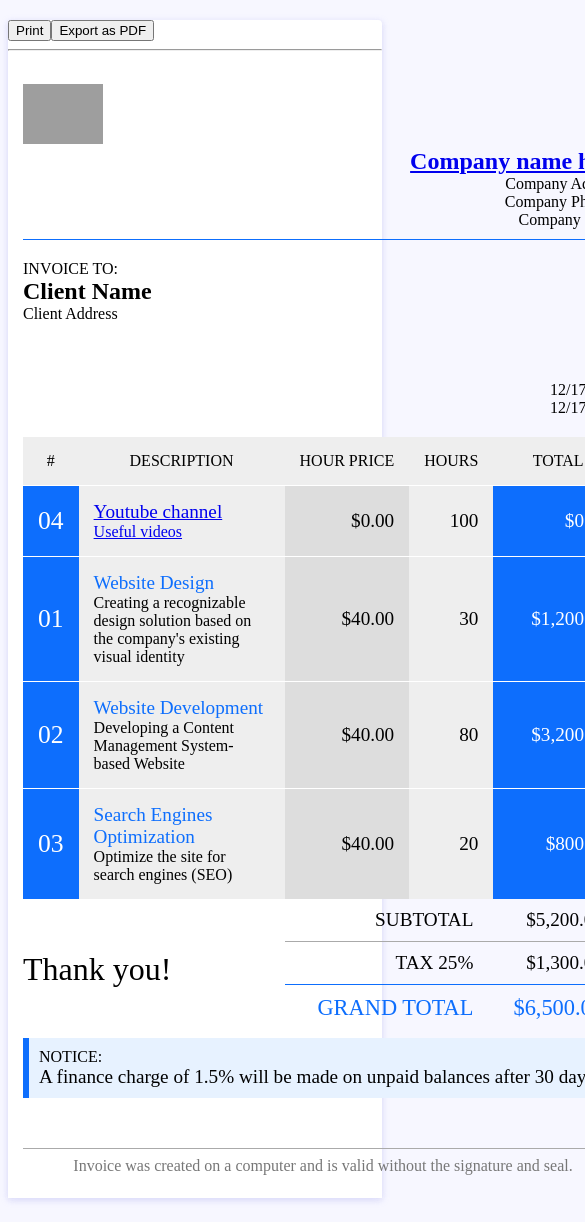
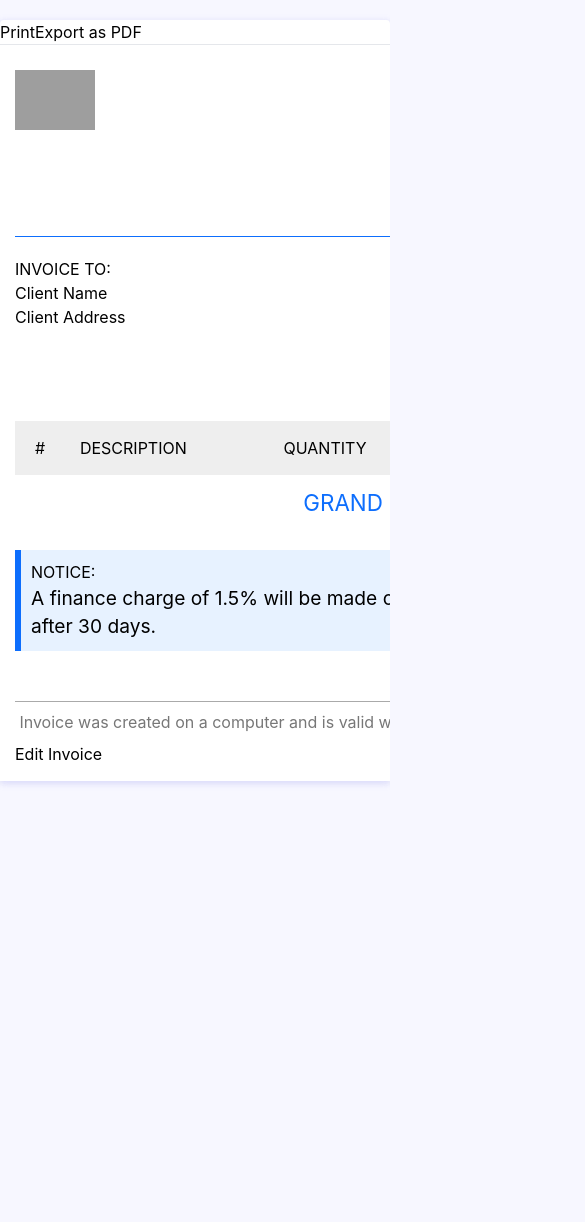
Before and after one commit to edgara426/Invoice-App, a React (Create React App) app: page /#/ in a window 390 px wide. Shown: the top 1222 px of the page, 585 px wide, since content can reach past the window. After the commit the page ends 844 px from the top, so only its background shows below. Built offline with nearby package versions, Linux system fonts and the light colour scheme; grey boxes are pictures that could not be loaded.

Commit message:
gh-pages

```diff
--- a/package.json
+++ b/package.json
@@ -7,11 +7,14 @@
     "@testing-library/react": "^12.1.2",
     "@testing-library/user-event": "^13.5.0",
     "bootstrap": "^5.1.3",
+    "gh-pages": "^3.2.3",
     "react": "^17.0.2",
     "react-bootstrap": "^2.0.3",
     "react-dom": "^17.0.2",
+    "react-icons": "^4.3.1",
     "react-router-dom": "^6.1.1",
     "react-scripts": "5.0.0",
+    "uuidv4": "^6.2.12",
     "web-vitals": "^2.1.2"
   },
   "scripts": {
--- a/public/index.html
+++ b/public/index.html
@@ -15,6 +15,8 @@
       user's mobile device or desktop. See https://developers.google.com/web/fundamentals/web-app-manifest/
     -->
     <link rel="manifest" href="%PUBLIC_URL%/manifest.json" />
+    <link href="https://unpkg.com/tailwindcss@^2/dist/tailwind.min.css" rel="stylesheet">
+
     <!--
       Notice the use of %PUBLIC_URL% in the tags above.
       It will be replaced with the URL of the `public` folder during the build.
--- a/src/App.js
+++ b/src/App.js
@@ -1,6 +1,8 @@
-// import './App.css';
+import './index.css';
 import { useState } from 'react';
 import { Card, Container } from 'react-bootstrap';
+import Table from './components/Table';
+import TableForm from './components/TableForm';
 
 function App() {
 
@@ -37,6 +39,7 @@ function App() {
   const [description, setDescription] = useState('')
   const [price, setPrice] = useState('')
   const [amount, setAmount] = useState('')
+  const [quantity, setQuantity] = useState("")
   const [total, setTotal] = useState(0)
   const [list, setList] = useState([])
 
@@ -45,163 +48,11 @@ function App() {
   }
   return (
     <>
-    {/* <div className="m-5 p-5 md:max-w-xl md:mx-auto lg:max-w-2xl xl:max-w-4xl bg-white rounded shadow">
-    {invoice ? (
-
-        <div >
-          <section>
-        <h2>{companyName}</h2>
-        <p>{companyAddress}</p>
-        <p>{companyEmail}</p>
-        <p>{companyPhone}</p>
-
-          </section>
-
-        <p >{clientName}</p>
-        <p>{clientAddress}</p>
-
-
-        <p>{invoiceDate}</p>
-        <p>{invoiceNumber}</p>
-        <p>{sentDate}</p>
-
-
-        <p>{description}</p>
-        <p>{price}</p>
-        <p>{amount}</p>
-        <p>{total}</p>
-        <p>{list}</p>
-
-        <button
-        onClick={()=> setInvoice(false)}>
-          Edit Info
-        </button>
-
-        <button
-        onClick={handlePrint}>
-          Print
-        </button>
-        </div>
-      ):(
-        <div>
-          <h1>Edit section</h1>
-          <article>
-            <div>
-              <label>CompanyName</label>
-              <input
-                type="text"
-                name="text"
-                placeholder="CompanyName"
-                value={companyName}
-                onChange={(e) => setCompanyName(e.target.value)}
-              />
-            </div>
-
-            <div>
-              <label>CompanyAddress</label>
-              <input
-                type="text"
-                name="text"
-                placeholder="CompanyAddress"
-                value={companyAddress}
-                onChange={(e) => setCompanyAddress(e.target.value)}
-              />
-            </div>
-          </article>
-
-          <article>
-            <div>
-              <label>CompanyEmail</label>
-              <input
-                type="text"
-                name="text"
-                placeholder="CompanyEmail"
-                value={companyEmail}
-                onChange={(e) => setCompanyEmail(e.target.value)}
-              />
-            </div>
-
-            <div>
-              <label>CompanyPhone</label>
-              <input
-                type="text"
-                name="text"
-                placeholder="CompanyPhone"
-                value={companyPhone}
-                onChange={(e) => setCompanyPhone(e.target.value)}
-              />
-            </div>
-          </article>
-
-          <article>
-
-          <div>
-              <label>ClientName</label>
-              <input
-                type="text"
-                name="text"
-                placeholder="clientName"
-                value={clientName}
-                onChange={(e) => setClientName(e.target.value)}
-              />
-            </div>
-
-            <div>
-              <label>ClientAddress</label>
-              <input
-                type="text"
-                name="text"
-                placeholder="clientAddress"
-                value={clientAddress}
-                onChange={(e) => setClientAddress(e.target.value)}
-              />
-            </div>
-          </article>
-
-          <article>
-
-          <div>
-              <label>InvoiceNumber</label>
-              <input
-                type="text"
-                name="text"
-                placeholder="InvoiceNumber"
-                value={invoiceNumber}
-                onChange={(e) => setInvoiceNumber(e.target.value)}
-              />
-            </div>
-
-            <div>
-              <label>InvoiceDate</label>
-              <input
-                type="text"
-                name="text"
-                placeholder="invoiceDate"
-                value={invoiceDate}
-                onChange={(e) => setInvoiceDate(e.target.value)}
-              />
-            </div>
-            <div>
-              <label>SentDate</label>
-              <input
-                type="text"
-                name="text"
-                placeholder="sentDate"
-                value={sentDate}
-                onChange={(e) => setSentDate(e.target.value)}
-              />
-            </div>
-          </article>
-          <button
-        onClick={()=> setInvoice(true)}>
-          Preview Invoice
-        </button>
-        </div>
-      )}
-      </div> */}
        <Container>
         <Card>
           <Card.Body>
+            {invoice ? (
+
               <div id="invoice">
                 <div className="toolbar hidden-print">
                   <div className="text-end">
@@ -254,84 +105,18 @@ function App() {
                           <div className="date">{sentDate}</div>
                         </div>
                       </div>
-                    <table>
-                      <thead>
-                        <tr>
-                          <th>#</th>
-                          <th className="text-left">DESCRIPTION</th>
-                          <th className="text-right">HOUR PRICE</th>
-                          <th className="text-right">HOURS</th>
-                          <th className="text-right">TOTAL</th>
-                        </tr>
-                      </thead>
-                      <tbody>
-                        <tr>
-                          <td className="no">04</td>
-                          <td className="text-left">
-                            <h3>
-                              <a target="_blank" href="javascript;">
-                                Youtube channel
-                              </a>
-                            </h3>
-                            <a target="_blank" href="javascript;">
-                              Useful videos
-                            </a>{' '}
-                          </td>
-                          <td className="unit">$0.00</td>
-                          <td className="qty">100</td>
-                          <td className="total">$0.00</td>
-                        </tr>
-                        <tr>
-                          <td className="no">01</td>
-                          <td className="text-left">
-                            <h3>Website Design</h3>Creating a recognizable
-                            design solution based on the company's existing
-                            visual identity
-                          </td>
-                          <td className="unit">$40.00</td>
-                          <td className="qty">30</td>
-                          <td className="total">$1,200.00</td>
-                        </tr>
-                        <tr>
-                          <td className="no">02</td>
-                          <td className="text-left">
-                            <h3>Website Development</h3>Developing a Content
-                            Management System-based Website
-                          </td>
-                          <td className="unit">$40.00</td>
-                          <td className="qty">80</td>
-                          <td className="total">$3,200.00</td>
-                        </tr>
-                        <tr>
-                          <td className="no">03</td>
-                          <td className="text-left">
-                            <h3>Search Engines Optimization</h3>Optimize the
-                            site for search engines (SEO)
-                          </td>
-                          <td className="unit">$40.00</td>
-                          <td className="qty">20</td>
-                          <td className="total">$800.00</td>
-                        </tr>
-                      </tbody>
-                      <tfoot>
-                        <tr>
-                          <td colspan="2"></td>
-                          <td colspan="2">SUBTOTAL</td>
-                          <td>$5,200.00</td>
-                        </tr>
-                        <tr>
-                          <td colspan="2"></td>
-                          <td colspan="2">TAX 25%</td>
-                          <td>$1,300.00</td>
-                        </tr>
-                        <tr>
-                          <td colspan="2"></td>
-                          <td colspan="2">GRAND TOTAL</td>
-                          <td>$6,500.00</td>
-                        </tr>
-                      </tfoot>
-                    </table>
-                    <div className="thanks">Thank you!</div>
+                      <Table
+                      description={description}
+                      quantity={quantity}
+                      price={price}
+                      amount={amount}
+                      list={list}
+                      setList={setList}
+                      total={total}
+                      setTotal={setTotal}
+                    />
+
+                      {/* <div className="thanks">Thank you!</div> */}
                       <div className="notices">
                         <div>NOTICE:</div>
                         <div className="notice">
@@ -345,9 +130,169 @@ function App() {
                       signature and seal.
                     </footer>
                   </div>
+                  <button
+        onClick={()=> setInvoice(false)}>
+          Edit Invoice
+        </button>
                   <div></div>
                 </div>
               </div>
+            ):(
+              <>
+             <div className="flex flex-col justify-center">
+              <article className="md:grid grid-cols-2 gap-10">
+                <div className="flex flex-col">
+                  <label htmlFor="name">Your full name</label>
+                  <input
+                    type="text"
+                    name="text"
+                    id="name"
+                    placeholder="Enter your name"
+                    autoComplete="off"
+                    value={companyName}
+                    onChange={(e) => setCompanyName(e.target.value)}
+                  />
+                </div>
+
+                <div className="flex flex-col">
+                  <label htmlFor="address">Enter your address</label>
+                  <input
+                    type="text"
+                    name="address"
+                    id="address"
+                    placeholder="Enter your address"
+                    autoComplete="off"
+                    value={companyAddress}
+                    onChange={(e) => setCompanyAddress(e.target.value)}
+                  />
+                </div>
+              </article>
+
+              <article className="md:grid grid-cols-3 gap-10">
+                <div className="flex flex-col">
+                  <label htmlFor="email">Enter your email</label>
+                  <input
+                    type="email"
+                    name="email"
+                    id="email"
+                    placeholder="Enter your email"
+                    autoComplete="off"
+                    value={companyEmail}
+                    onChange={(e) => setCompanyEmail(e.target.value)}
+                  />
+                </div>
+
+                <div className="flex flex-col">
+                  <label htmlFor="phone">Enter your phone</label>
+                  <input
+                    type="text"
+                    name="phone"
+                    id="phone"
+                    placeholder="Enter your phone"
+                    autoComplete="off"
+                    value={companyPhone}
+                    onChange={(e) => setCompanyPhone(e.target.value)}
+                  />
+                </div>
+              </article>
+
+              <article className="md:grid grid-cols-2 gap-10 md:mt-16">
+                <div className="flex flex-col">
+                  <label htmlFor="clientName">Enter your client's name</label>
+                  <input
+                    type="text"
+                    name="clientName"
+                    id="clientName"
+                    placeholder="Enter your client's name"
+                    autoComplete="off"
+                    value={clientName}
+                    onChange={(e) => setClientName(e.target.value)}
+                  />
+                </div>
+
+                <div className="flex flex-col">
+                  <label htmlFor="clientAddress">
+                    Enter your client's address
+                  </label>
+                  <input
+                    type="text"
+                    name="clientAddress"
+                    id="clientAddress"
+                    placeholder="Enter your client's address"
+                    autoComplete="off"
+                    value={clientAddress}
+                    onChange={(e) => setClientAddress(e.target.value)}
+                  />
+                </div>
+              </article>
+
+              <article className="md:grid grid-cols-3 gap-10">
+                <div className="flex flex-col">
+                  <label htmlFor="invoiceNumber">Invoice Number</label>
+                  <input
+                    type="text"
+                    name="invoiceNumber"
+                    id="invoiceNumber"
+                    placeholder="Invoice Number"
+                    autoComplete="off"
+                    value={invoiceNumber}
+                    onChange={(e) => setInvoiceNumber(e.target.value)}
+                  />
+                </div>
+
+                <div className="flex flex-col">
+                  <label htmlFor="invoiceDate">Invoice Date</label>
+                  <input
+                    type="date"
+                    name="invoiceDate"
+                    id="invoiceDate"
+                    placeholder="Invoice Date"
+                    autoComplete="off"
+                    value={invoiceDate}
+                    onChange={(e) => setInvoiceDate(e.target.value)}
+                  />
+                </div>
+
+                <div className="flex flex-col">
+                  <label htmlFor="dueDate">Due Date</label>
+                  <input
+                    type="date"
+                    name="dueDate"
+                    id="dueDate"
+                    placeholder="Invoice Date"
+                    autoComplete="off"
+                    value={sentDate}
+                    onChange={(e) => setSentDate(e.target.value)}
+                  />
+                </div>
+              </article>
+
+              {/* This is our table form */}
+              <article>
+                <TableForm
+                  description={description}
+                  setDescription={setDescription}
+                  quantity={quantity}
+                  setQuantity={setQuantity}
+                  price={price}
+                  setPrice={setPrice}
+                  amount={amount}
+                  setAmount={setAmount}
+                  list={list}
+                  setList={setList}
+                  total={total}
+                  setTotal={setTotal}
+                />
+              </article>
+              <button
+                onClick={() => setInvoice(true)}
+
+              >
+                Preview Invoice
+              </button>
+            </div>
+              </>
+              )}
               </Card.Body>
             </Card>
           </Container>
--- /dev/null
+++ b/src/components/Table.js
@@ -0,0 +1,40 @@
+import React from 'react'
+
+export default function Table({ list, total }) {
+  return (
+    <>
+      <table>
+        <thead>
+          <tr>
+            <th>#</th>
+            <th className="text-left">DESCRIPTION</th>
+            <th className="text-right">QUANTITY</th>
+            <th className="text-right">PRICE</th>
+            <th className="text-right">TOTAL</th>
+          </tr>
+        </thead>
+        {list.map(({ id, description, quantity, price, amount }) => (
+
+            <tbody>
+              <tr className="border">
+                <td className="no"></td>
+                <td className="text-left">{description}</td>
+                <td  className="unit">{quantity}</td>
+                <td className="qty">${price}</td>
+                <td className="total">{amount}</td>
+              </tr>
+            </tbody>
+
+        ))}
+        <tfoot>
+        <tr>
+  <td colSpan="2"></td>
+  <td colSpan="2">GRAND TOTAL</td>
+  <td> $ {total.toLocaleString()}.00</td>
+</tr>
+</tfoot>
+      </table>
+
+    </>
+  )
+}
--- /dev/null
+++ b/src/components/TableForm.js
@@ -0,0 +1,170 @@
+import React, { useState, useEffect } from "react"
+import { AiOutlineDelete, AiOutlineEdit } from "react-icons/ai"
+import { v4 as uuidv4 } from "uuid"
+
+export default function TableForm({
+  description,
+  setDescription,
+  quantity,
+  setQuantity,
+  price,
+  setPrice,
+  amount,
+  setAmount,
+  list,
+  setList,
+  total,
+  setTotal,
+}) {
+  const [isEditing, setIsEditing] = useState(false)
+
+
+  const handleSubmit = (e) => {
+    e.preventDefault()
+
+    const newItems = {
+      id: uuidv4(),
+      description,
+      quantity,
+      price,
+      amount,
+    }
+    setDescription("")
+    setQuantity("")
+    setPrice("")
+    setAmount("")
+    setList([...list, newItems])
+    setIsEditing(false)
+  }
+
+
+  useEffect(() => {
+    const calculateAmount = (amount) => {
+      setAmount(quantity * price)
+    }
+
+    calculateAmount(amount)
+  }, [amount, price, quantity, setAmount])
+
+
+  useEffect(() => {
+    let rows = document.querySelectorAll(".amount")
+    let sum = 0
+
+    for (let i = 0; i < rows.length; i++) {
+      if (rows[i].className === "amount") {
+        sum += isNaN(rows[i].innerHTML) ? 0 : parseInt(rows[i].innerHTML)
+        setTotal(sum)
+      }
+    }
+  })
+
+
+  const editRow = (id) => {
+    const editingRow = list.find((row) => row.id === id)
+    setList(list.filter((row) => row.id !== id))
+    setIsEditing(true)
+    setDescription(editingRow.description)
+    setQuantity(editingRow.quantity)
+    setPrice(editingRow.price)
+  }
+
+
+  const deleteRow = (id) => setList(list.filter((row) => row.id !== id))
+
+  return (
+    <>
+      <form onSubmit={handleSubmit}>
+        <div className="flex flex-col md:mt-16">
+          <label htmlFor="description">Item description</label>
+          <input
+            type="text"
+            name="description"
+            id="description"
+            placeholder="Item description"
+            value={description}
+            onChange={(e) => setDescription(e.target.value)}
+          />
+        </div>
+
+        <div className="md:grid grid-cols-3 gap-10">
+          <div className="flex flex-col">
+            <label htmlFor="quantity">Quantity</label>
+            <input
+              type="text"
+              name="quantity"
+              id="quantity"
+              placeholder="Quantity"
+              value={quantity}
+              onChange={(e) => setQuantity(e.target.value)}
+            />
+          </div>
+
+          <div className="flex flex-col">
+            <label htmlFor="price">Price</label>
+            <input
+              type="text"
+              name="price"
+              id="price"
+              placeholder="Price"
+              value={price}
+              onChange={(e) => setPrice(e.target.value)}
+            />
+          </div>
+
+          <div className="flex flex-col">
+            <label htmlFor="amount">Amount</label>
+            <p>{amount}</p>
+          </div>
+        </div>
+        <button
+          type="submit"
+          className="mb-5 bg-blue-500 text-white font-bold py-2 px-8 rounded shadow border-2 border-blue-500 hover:bg-transparent hover:text-blue-500 transition-all duration-300"
+        >
+          {isEditing ? "Editing Row Item" : "Add Table Item"}
+        </button>
+      </form>
+
+
+
+      <table width="100%" className="mb-10">
+        <thead>
+          <tr className="bg-gray-100 p-1">
+            <td className="font-bold">Description</td>
+            <td className="font-bold">Quantity</td>
+            <td className="font-bold">Price</td>
+            <td className="font-bold">Amount</td>
+          </tr>
+        </thead>
+        {list.map(({ id, description, quantity, price, amount }) => (
+          <React.Fragment key={id}>
+            <tbody>
+              <tr>
+                <td>{description}</td>
+                <td>{quantity}</td>
+                <td>{price}</td>
+                <td className="amount">{amount}</td>
+                <td>
+                  <button onClick={() => deleteRow(id)}>
+                    <AiOutlineDelete className="text-red-500 font-bold text-xl" />
+                  </button>
+                </td>
+                <td>
+                  <button onClick={() => editRow(id)}>
+                    <AiOutlineEdit className="text-green-500 font-bold text-xl" />
+                  </button>
+                </td>
+              </tr>
+            </tbody>
+          </React.Fragment>
+        ))}
+      </table>
+
+      <div>
+        <h2 className="flex items-end justify-end text-gray-800 text-4xl font-bold">
+          $ {total.toLocaleString()}.00
+        </h2>
+      </div>
+    </>
+  )
+}
--- a/src/index.css
+++ b/src/index.css
@@ -11,6 +11,39 @@ code {
   font-family: source-code-pro, Menlo, Monaco, Consolas, 'Courier New',
     monospace;
 } */
+body {
+  margin: auto 0;
+  font-family: -apple-system, BlinkMacSystemFont, "Segoe UI", "Roboto", "Oxygen",
+    "Ubuntu", "Cantarell", "Fira Sans", "Droid Sans", "Helvetica Neue",
+    sans-serif;
+  -webkit-font-smoothing: antialiased;
+  -moz-osx-font-smoothing: grayscale;
+  background-color: #f1f1f1;
+}
+
+.container{
+  margin: auto;
+}
+
+label {
+  margin-bottom: 0.3rem;
+  font-size: 1.05rem;
+  font-weight: 600;
+  color: #383838;
+}
+
+input,
+textarea {
+  background-color: #f1f1f1;
+  padding: 0.5rem;
+  border-radius: 0.2rem;
+  margin-bottom: 2rem;
+  color: #616161;
+}
+
+button {
+  user-select: none;
+}
 
 body{margin-top:20px;
   background-color: #f7f7ff;
@@ -94,6 +127,11 @@ body{margin-top:20px;
   .invoice table td,
   .invoice table th {
       padding: 15px;
+      background: #eee;
+      border-bottom: 1px solid #fff
+  }
+  .border{
+    padding: 15px;
       background: #eee;
       border-bottom: 1px solid #fff
   }
```
Also changed, not shown: 1 other file (tests, documents, lock files or other folders). Lines whose indentation alone changed are shown as unchanged.
